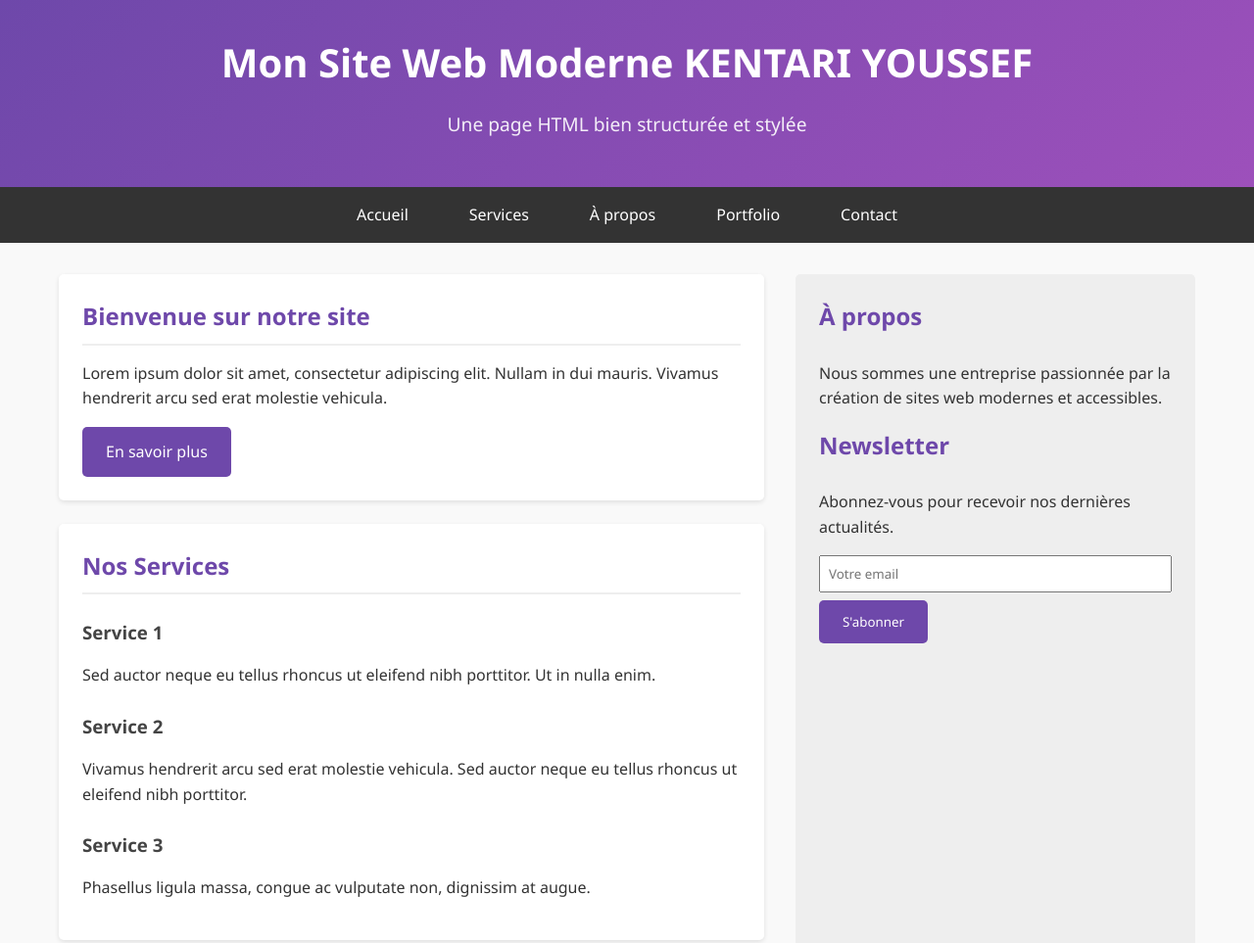
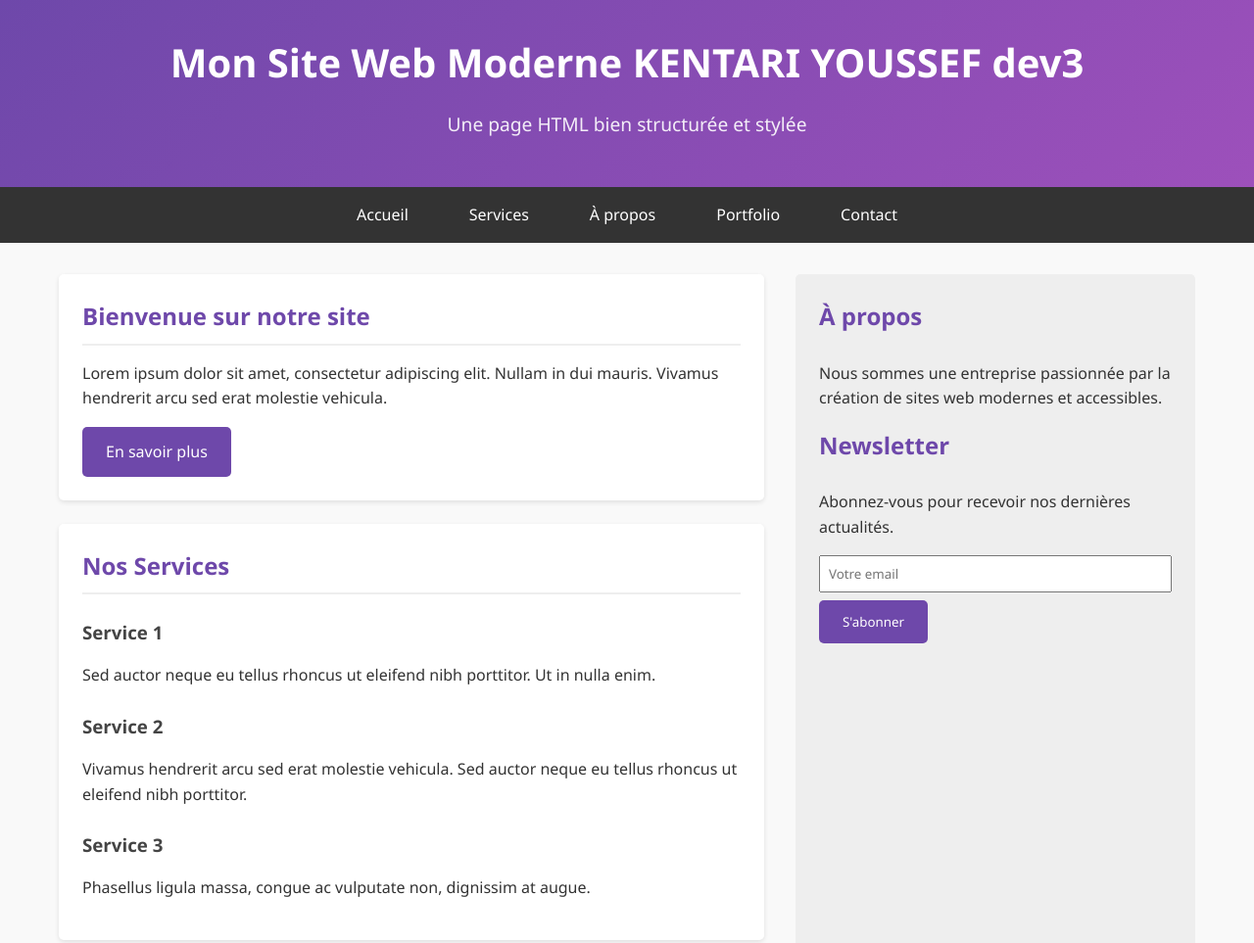
Before and after one commit to youssef-kentari/justForTest, a plain HTML site: page index.html in a window 1280 px wide. Shown: the top 963 px of the page at 98% size. Drawn offline with Linux system fonts and the light colour scheme.

Commit message:
dev3 1st cmt

```diff
--- a/index.html
+++ b/index.html
@@ -177,7 +177,7 @@
 <body>
     <header>
         <div class="container">
-            <h1>Mon Site Web Moderne KENTARI YOUSSEF</h1>
+            <h1>Mon Site Web Moderne KENTARI YOUSSEF dev3</h1>
             <p>Une page HTML bien structurée et stylée</p>
         </div>
     </header>
```
